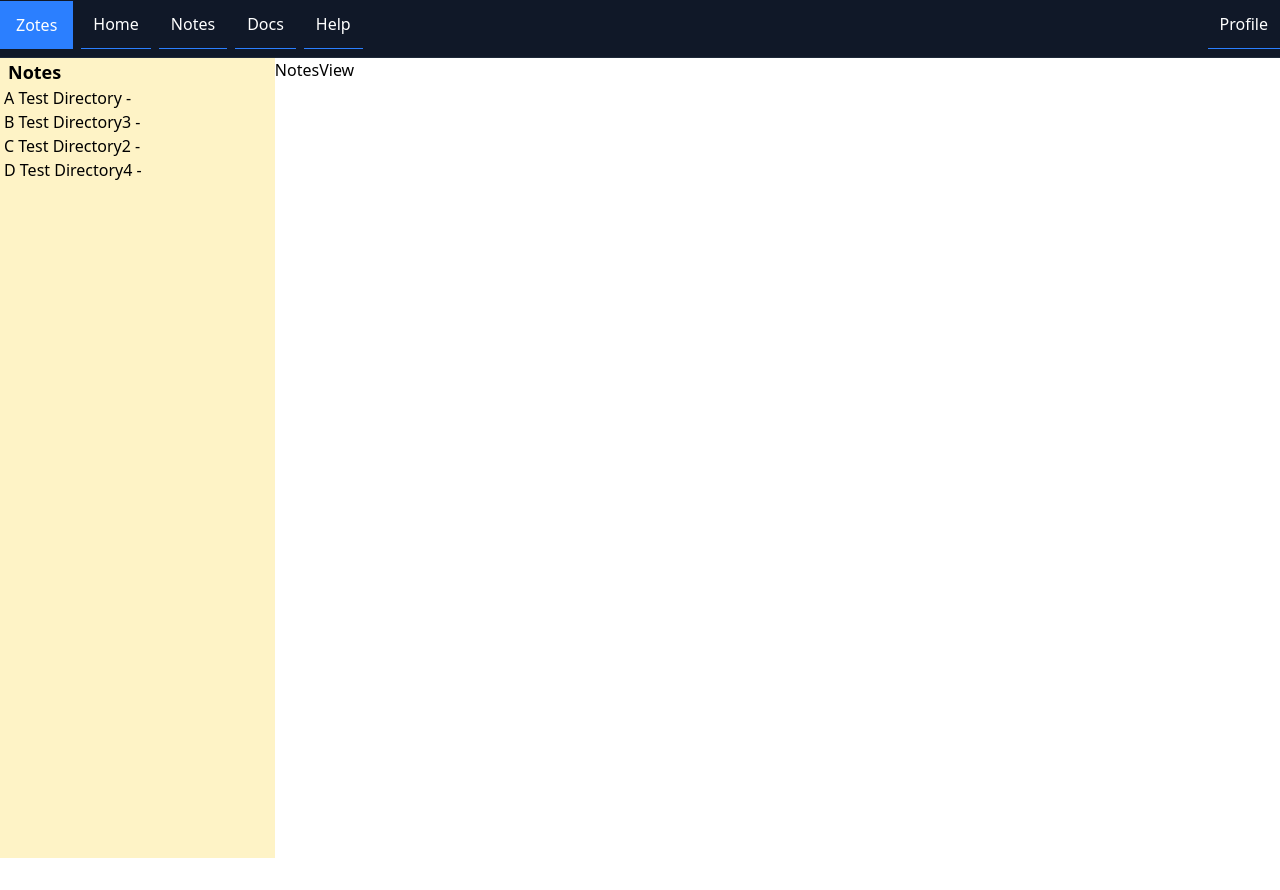
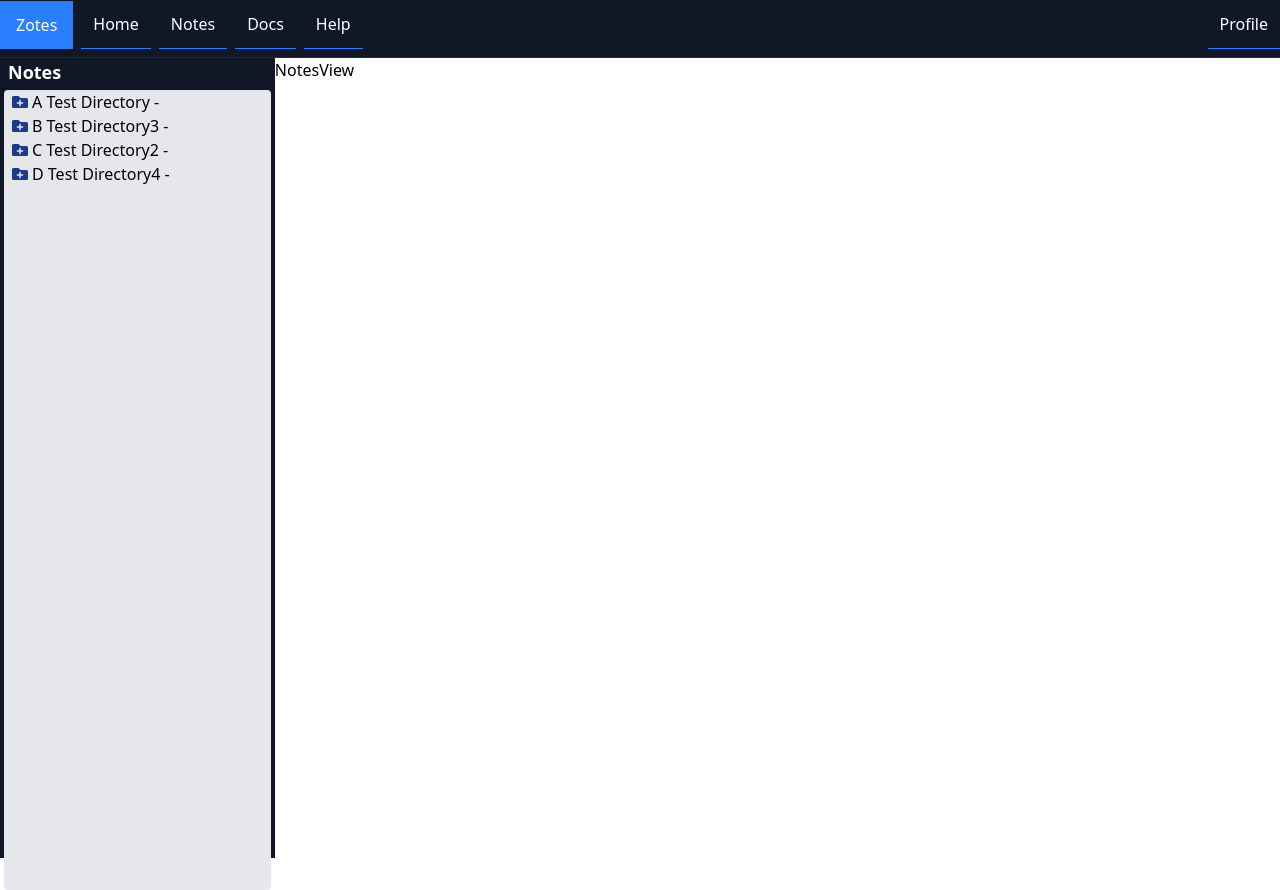
Before and after one commit to cwilliamson29/zotes, a React (Vite) app: page /user in a window 1280 px wide. Before the commit the page ends 858 px from the top, so only its background shows below. Built offline with nearby package versions, Linux system fonts and the light colour scheme.

Commit message:
working on directory view

```diff
--- a/package.json
+++ b/package.json
@@ -15,6 +15,7 @@
     "@tailwindcss/vite": "^4.1.8",
     "react": "^19.1.0",
     "react-dom": "^19.1.0",
+    "react-icons": "^5.5.0",
     "react-router-dom": "^7.6.1",
     "tailwindcss": "^4.1.8"
   },
--- a/src/components/notes/DisplayDirecories.jsx
+++ b/src/components/notes/DisplayDirecories.jsx
@@ -2,6 +2,7 @@ import {useState} from 'react'
 import {sortDirectoriesByName} from "../../helpers/sidebarHelper.js";
 import {Transition} from "@headlessui/react";
 import {useData} from "../../hooks/useData.jsx";
+import {FaFolderMinus, FaFolderPlus} from "react-icons/fa";
 
 function DisplayDirectories({directory}) {
     const {children} = useData()
@@ -10,15 +11,21 @@ function DisplayDirectories({directory}) {
     const sortedDirectories = sortDirectoriesByName(children)
 
     return (
-        <div className="pl-1" onClick={() => setExpanded(!expanded)}>
-            {directory.name} - {directory.parent_id}
+        <div className="ml-2">
+            <div className="flex flex-row content-center" onClick={() => setExpanded(!expanded)}>
+                <div className="h-[100%] flex my-auto  pr-1">
+                    {expanded ? <FaFolderMinus className="text-blue-700"/> : <FaFolderPlus className="text-blue-900"/>}
+                </div>
+
+                {directory.name} - {directory.parent_id}
+            </div>
 
             <Transition show={expanded} enter="transition ease-in-out duration-150" enterFrom="opacity-0 h-0" enterTo="opacity-100 h-auto"
                         leave="transition ease-in-out duration-150" leaveFrom="opacity-100 h-auto" leaveTo="opacity-0 h-0">
                 <div className="min-w-full">
                     {sortedDirectories.map((child) => {
                             if (child.parent_id === directory.id) {
-                                return (<div key={child.id} className="pl-3">{child.name}</div>)
+                                return (<DisplayDirectories key={child.id} directory={child}/>)
                             }
                         }
                     )
--- a/src/components/notes/Sidebar.jsx
+++ b/src/components/notes/Sidebar.jsx
@@ -4,37 +4,19 @@ import {useData} from "../../hooks/useData.jsx";
 import DisplayDirectories from "./DisplayDirecories.jsx";
 
 function Sidebar() {
-    const menuItems = [
-        {name: "A Test Directory", id: 1, parent_id: null, children: []},
-        {
-            name: "C Test Directory2", id: 2, parent_id: null, children: [
-                {name: "B Test sub-Directory1", id: 5, parent_id: 2, children: []},
-                {name: "A Test sub-Directory2", id: 6, parent_id: 2, children: []},
-            ]
-        },
-        {
-            name: "B Test Directory3", id: 3, parent_id: null, children: [
-                {name: "Test sub-Directory3", id: 7, parent_id: 3, children: []},
-            ]
-        },
-        {
-            name: "D Test Directory4", id: 4, parent_id: null, children: [
-                {name: "Test sub-Directory4", id: 8, parent_id: 4, children: []},
+    const {parents} = useData()
 
-            ]
-        },
-    ];
+    const sortedDirectories = sortDirectoriesByName(parents)
 
-    const {parents} = useData()
-    console.log(parents)
-    const sortedDirectories = sortDirectoriesByName(parents)
-    //console.log(sortedDirectories)
     return (
-        <div className="w-[350px] bg-amber-100 text-black h-full">
-            <h2 className="text-lg font-bold pl-2">Notes</h2>
-            {sortedDirectories.map((item) => (
-                <DisplayDirectories directory={item} key={item.id}/>
-            ))}
+        <div className="w-[350px] bg-gray-900 text-black h-full">
+            <h2 className="text-lg text-white font-bold pl-2">Notes</h2>
+            <div className="bg-gray-200 rounded-sm m-1 h-full">
+                {sortedDirectories.map((item) => (
+                    <DisplayDirectories directory={item} key={item.id}/>
+                ))}
+            </div>
+
         </div>
     )
 }
--- a/src/dummyData/directories.js
+++ b/src/dummyData/directories.js
@@ -10,4 +10,7 @@ export const directories = [
     {name: "D Test sub-Directory", id: 9, parent_id: 1},
     {name: "ATest sub-Directory", id: 10, parent_id: 1},
     {name: "C Test sub-Directory", id: 11, parent_id: 1},
+    {name: "C Sub-Test sub-Directory", id: 12, parent_id: 10},
+    {name: "A Sub-Test sub-Directory", id: 13, parent_id: 10},
+    {name: "A Sub-Test sub-Directory2", id: 14, parent_id: 6},
 ];
```
Also changed, not shown: 1 other file (tests, documents, lock files or other folders).
